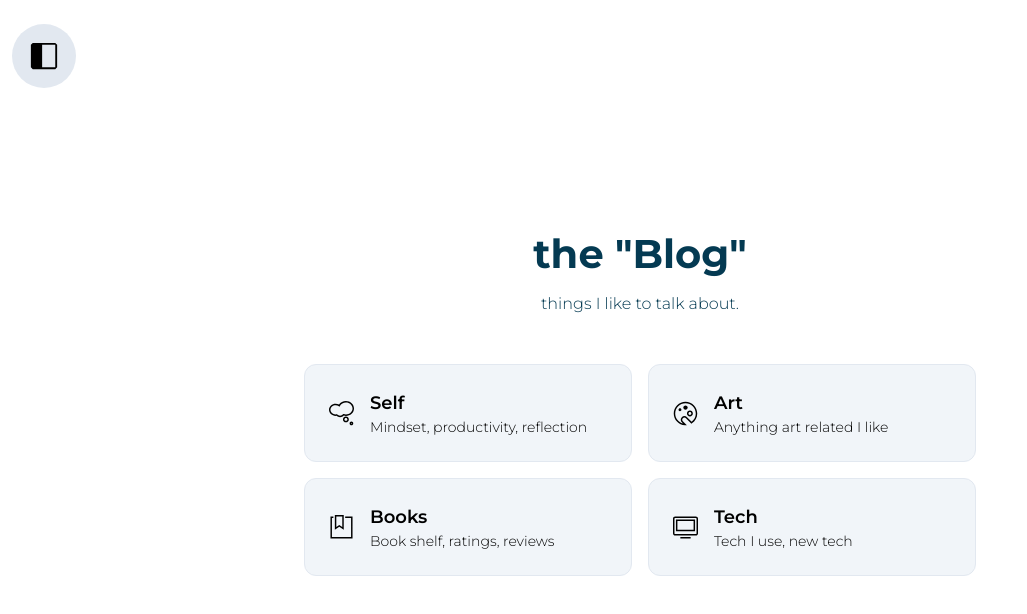
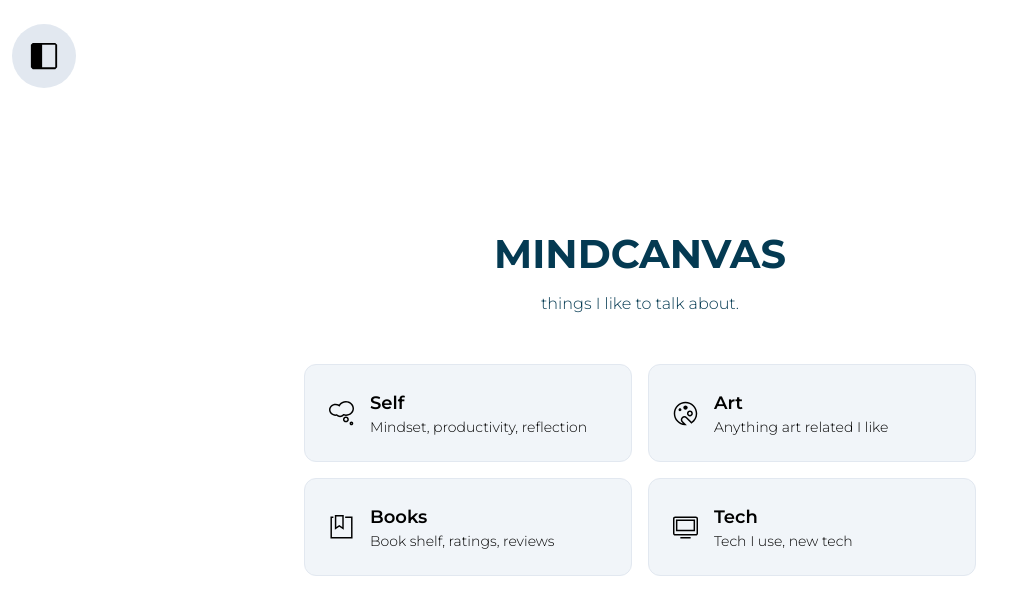
Before and after one commit to SaifeldeenAdel/mindcanvas, a Next.js app: page / in a window 1280 px wide. Shown: the top 614 px of the page, without its empty margins (0-1027 px from the left). Built offline with nearby package versions, Linux system fonts and the light colour scheme.

Commit message:
:sparkles: Came up with new name

```diff
--- a/app/page.js
+++ b/app/page.js
@@ -5,7 +5,7 @@ export default function Home() {
 	return (
 		<div className="mx-auto mb-8 flex h-screen max-w-2xl flex-col items-center justify-center px-4 font-montserrat sm:px-0">
 			<h1 className="text-center text-[2.1rem] font-bold text-primary sm:text-[2.5rem]">
-				the "Blog"
+				MINDCANVAS
 			</h1>
 			<h2 className="mt-2 text-center text-[1rem] font-light text-primary sm:text-[1rem]">
 				things I like to talk about.
```
